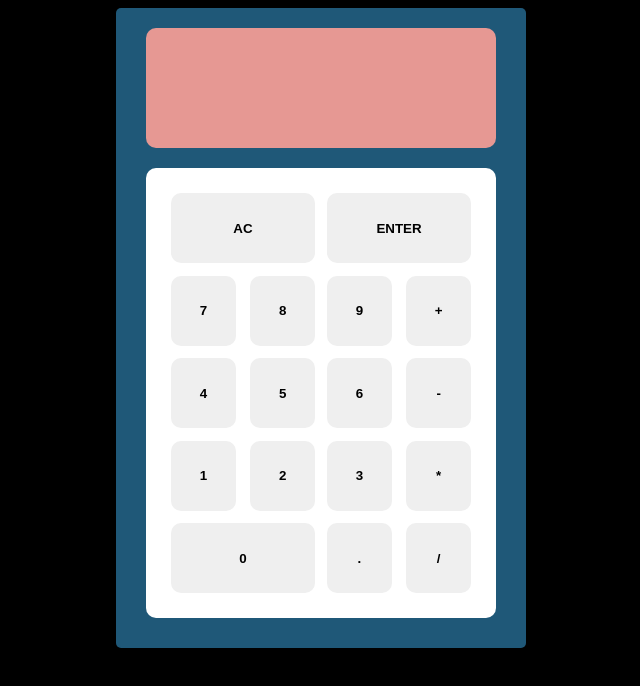
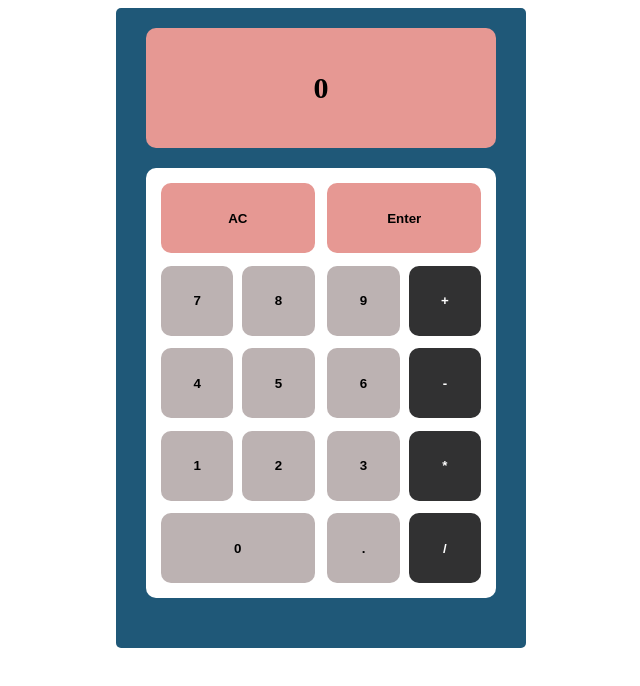
Before and after one commit to hyosung-second-team1/front-end-study, a plain HTML site: page Hanju/Day04/index.html in a window 1280 px wide. Shown: the whole page, without its empty margins (319-959 px from the left). Drawn offline with Linux system fonts and the light colour scheme.

Commit message:
Day04 - Hanju

```diff
--- a/Hanju/Day04/index.html
+++ b/Hanju/Day04/index.html
@@ -8,47 +8,47 @@
 </head>
 <body>
   <section>
-    <div class="result-section"></div>
+    <div class="result-section">0</div>
     <div class="input-section">
         <div class="command-column">
           <div class="row">
-            <button class="wide-btn">AC</button>
+            <button class="wide-btn com-btn">AC</button>
           </div>
           <div class="row">
-            <button class="shallow-btn">7</button>
-            <button class="shallow-btn">8</button>
+            <button class="shallow-btn num-btn">7</button>
+            <button class="shallow-btn num-btn">8</button>
           </div>
           <div class="row">
-            <button class="shallow-btn">4</button>
-            <button class="shallow-btn">5</button>
+            <button class="shallow-btn num-btn">4</button>
+            <button class="shallow-btn num-btn">5</button>
           </div>
           <div class="row">
-            <button class="shallow-btn">1</button>
-            <button class="shallow-btn">2</button>
+            <button class="shallow-btn num-btn">1</button>
+            <button class="shallow-btn num-btn">2</button>
           </div>
           <div class="row">
-            <button class="wide-btn">0</button>
+            <button class="wide-btn num-btn">0</button>
           </div>
         </div>
         <div class="command-column">
           <div class="row">
-            <button class="wide-btn">ENTER</button>
+            <button class="wide-btn com-btn">Enter</button>
           </div>
           <div class="row">
-            <button class="shallow-btn">9</button>
-            <button class="shallow-btn">+</button>
+            <button class="shallow-btn num-btn">9</button>
+            <button class="shallow-btn oper-btn">+</button>
           </div>
           <div class="row">
-            <button class="shallow-btn">6</button>
-            <button class="shallow-btn">-</button>
+            <button class="shallow-btn num-btn">6</button>
+            <button class="shallow-btn oper-btn">-</button>
           </div>
           <div class="row">
-            <button class="shallow-btn">3</button>
-            <button class="shallow-btn">*</button>
+            <button class="shallow-btn num-btn">3</button>
+            <button class="shallow-btn oper-btn">*</button>
           </div>
           <div class="row">
-            <button class="shallow-btn">.</button>
-            <button class="shallow-btn">/</button>
+            <button class="shallow-btn num-btn">.</button>
+            <button class="shallow-btn oper-btn">/</button>
           </div>
         </div>
     </div>
--- a/Hanju/Day04/style.css
+++ b/Hanju/Day04/style.css
@@ -2,7 +2,6 @@ body {
   display: flex;
   justify-content: center;
   align-items: center;
-  background-color: black;
 }
 
 section {
@@ -24,15 +23,20 @@ button {
 }
 
 .result-section {
+  display: flex;
+  justify-content: center;
+  align-items: center;
   height: 120px;
   margin-bottom: 20px;
   background-color: #e69893;
   border-radius: 10px;
+  font-weight: 900;
+  font-size: 30px;
 }
 
 .input-section {
   height: 400px;
-  padding: 25px;
+  padding: 15px;
   background-color: white;
   border-radius: 10px;
   display: flex;
@@ -57,5 +61,18 @@ button {
 }
 
 .shallow-btn {
-  width: 45%;
+  width: 47%;
 }
+
+.com-btn {
+  background-color: #e69893;
+}
+
+.oper-btn {
+  color: white;
+  background-color: #313132;
+}
+
+.num-btn {
+  background-color: #bcb2b2;
+}
```
